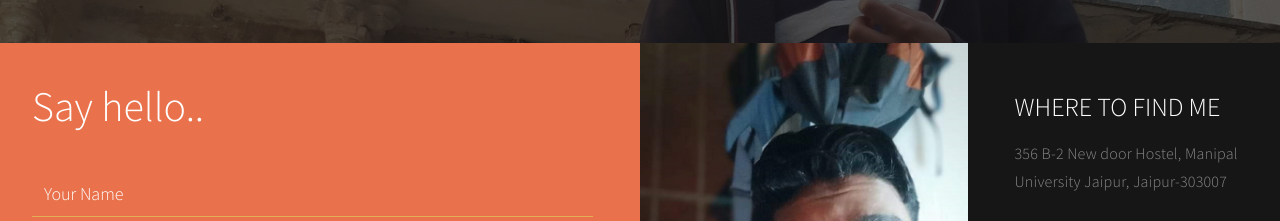
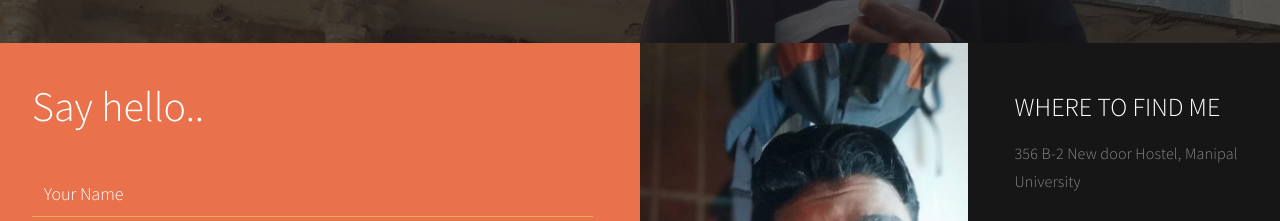
Before and after one commit to kttanwar/my_portfolio, a plain HTML site: page index.html in a window 1280 px wide. Shown: the part 2960-3181 px from the top of the page. Drawn offline with Linux system fonts and the light colour scheme.

Commit message:
Update index.html

```diff
--- a/index.html
+++ b/index.html
@@ -410,7 +410,7 @@
                     <div class="contact-thumb">
                          <div class="wow fadeInUp contact-info" data-wow-delay="0.6s">
                               <h3 class="color-white">WHERE TO FIND ME</h3>
-                              <p>356 B-2 New door Hostel, Manipal University Jaipur, Jaipur-303007</p>
+                              <p>356 B-2 New door Hostel, Manipal University</p>
                          </div>
 
                          <div class="wow fadeInUp contact-info" data-wow-delay="0.8s">
```
